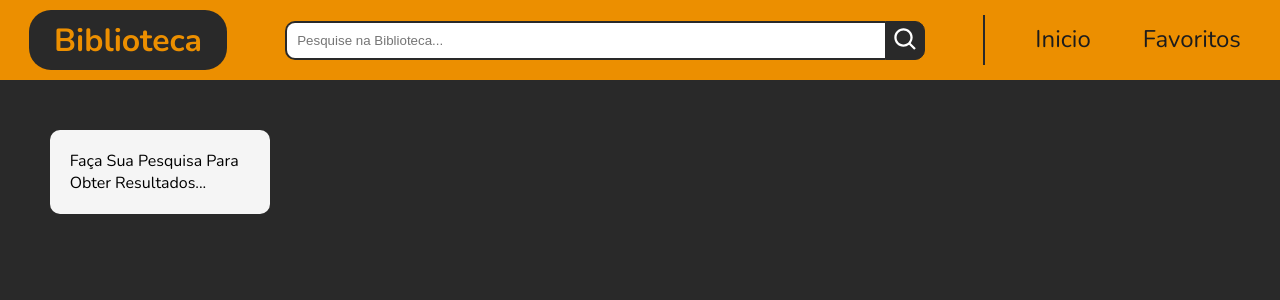
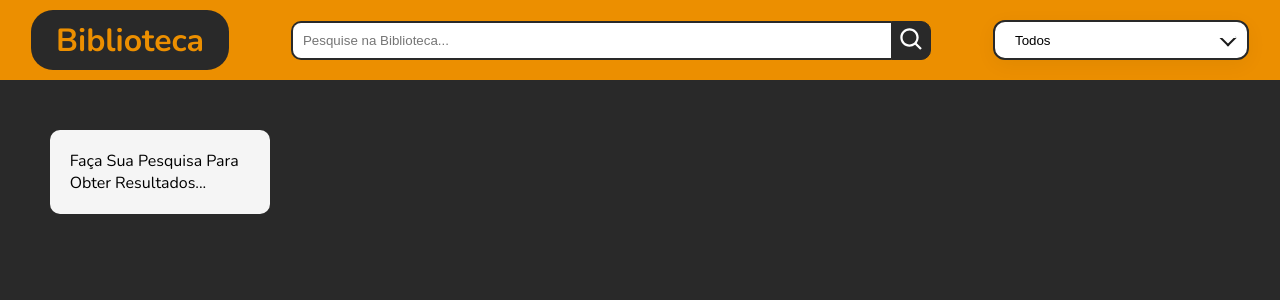
Before and after one commit to SidneyRoberto9/Biblioteca, a React (Create React App) app: page / in a window 1280 px wide. Shown: the top 300 px of the page. Built offline with nearby package versions, Linux system fonts and the light colour scheme.

Commit message:
✨ feat: style filter in header

```diff
--- a/src/components/filtro/filtro.scss
+++ b/src/components/filtro/filtro.scss
@@ -0,0 +1,71 @@
+@use '../../index.scss' as color;
+
+.dropdown {
+  display: flex;
+  position: relative;
+  width: 20%;
+
+  &::before {
+    content: '';
+    position: absolute;
+    width: 8px;
+    height: 8px;
+    top: 12px;
+    right: 15px;
+    z-index: 10000;
+    border: 2px solid color.$tertiary;
+    border-top: 2px solid color.$white;
+    border-right: 2px solid color.$white;
+    transform: rotate(-45deg);
+    transition: transform 0.5s;
+    pointer-events: none;
+  }
+
+  input {
+    width: 100%;
+    height: 22px;
+    cursor: pointer;
+    background: color.$white;
+
+    outline: none;
+    border: 2px solid color.$secondary;
+    box-shadow: 0 5px 20px rgba(0, 0, 0, 0.05);
+    padding: 7px 20px;
+    border-radius: 12px;
+  }
+
+  .option {
+    position: absolute;
+    top: 50px;
+    width: 100%;
+    background: color.$white;
+    border: 2px solid color.$tertiary;
+
+    box-shadow: 0 30px 30px rgba(0, 0, 0, 0.05);
+    border-radius: 10px;
+    overflow: hidden;
+    display: none;
+    z-index: 10000;
+
+    div {
+      padding: 12px 20px;
+
+      cursor: pointer;
+
+      &:hover {
+        background: color.$tertiary;
+        color: color.$primary;
+      }
+    }
+  }
+}
+
+.active {
+  display: inline-block !important;
+}
+
+.line::before {
+  top: 20px !important;
+  margin: 0;
+  transform: rotate(-225deg) !important;
+}
--- a/src/components/filtro/filtro.tsx
+++ b/src/components/filtro/filtro.tsx
@@ -1,7 +1,35 @@
 import './filtro.scss';
 
-import React from 'react';
+import React, { useState } from 'react';
 
-export const filtro = () => {
-  return <div>filtro</div>;
+export const Filtro = () => {
+  const [filter, setFilter] = useState('Todos');
+
+  const handleShow = (value: string) => {
+    setFilter(value);
+  };
+
+  const handleDrop = () => {
+    let dropdown: HTMLDivElement = document.querySelector('.dropdown');
+    dropdown.classList.toggle('line');
+
+    let option: HTMLDivElement = document.querySelector('.option');
+    option.classList.toggle('active');
+  };
+
+  return (
+    <div className="dropdown" onClick={() => handleDrop()}>
+      <input
+        type="text"
+        className="textBox"
+        placeholder="Filtro..."
+        readOnly
+        value={filter}
+      />
+      <div className="option">
+        <div onClick={() => handleShow('Todos')}>Todos</div>
+        <div onClick={() => handleShow('Favoritos')}>Favoritos</div>
+      </div>
+    </div>
+  );
 };
--- a/src/components/header/header.scss
+++ b/src/components/header/header.scss
@@ -30,33 +30,4 @@
       filter: brightness(0.85);
     }
   }
-
-  ul {
-    display: flex;
-    align-items: center;
-    gap: 2em;
-    border-left: 2px solid color.$secondary;
-    height: 50px;
-
-    li {
-      text-decoration: none;
-      list-style: none;
-      font-size: 1.5rem;
-      padding: 0 10px;
-      cursor: pointer;
-
-      &::after {
-        content: '';
-        display: block;
-        width: 0;
-        height: 2px;
-        background-color: color.$secondary;
-        transition: width 500ms;
-      }
-
-      &:hover::after {
-        width: 100%;
-      }
-    }
-  }
 }
--- a/src/components/header/header.tsx
+++ b/src/components/header/header.tsx
@@ -2,6 +2,7 @@ import './header.scss';
 
 import React from 'react';
 
+import { Filtro } from '../filtro/filtro';
 import { Search } from '../search/search';
 
 export const Header = () => {
@@ -12,11 +13,7 @@ export const Header = () => {
       </div>
 
       <Search />
-
-      <ul>
-        <li>Inicio</li>
-        <li>Favoritos</li>
-      </ul>
+      <Filtro />
     </header>
   );
 };
--- a/src/pages/home/home.tsx
+++ b/src/pages/home/home.tsx
@@ -47,6 +47,7 @@ export const Home = () => {
   return (
     <section className="home-container">
       <Header />
+
       <div className="cards">
         {searchLength ? (
           books.map((book: Book) => (
```
